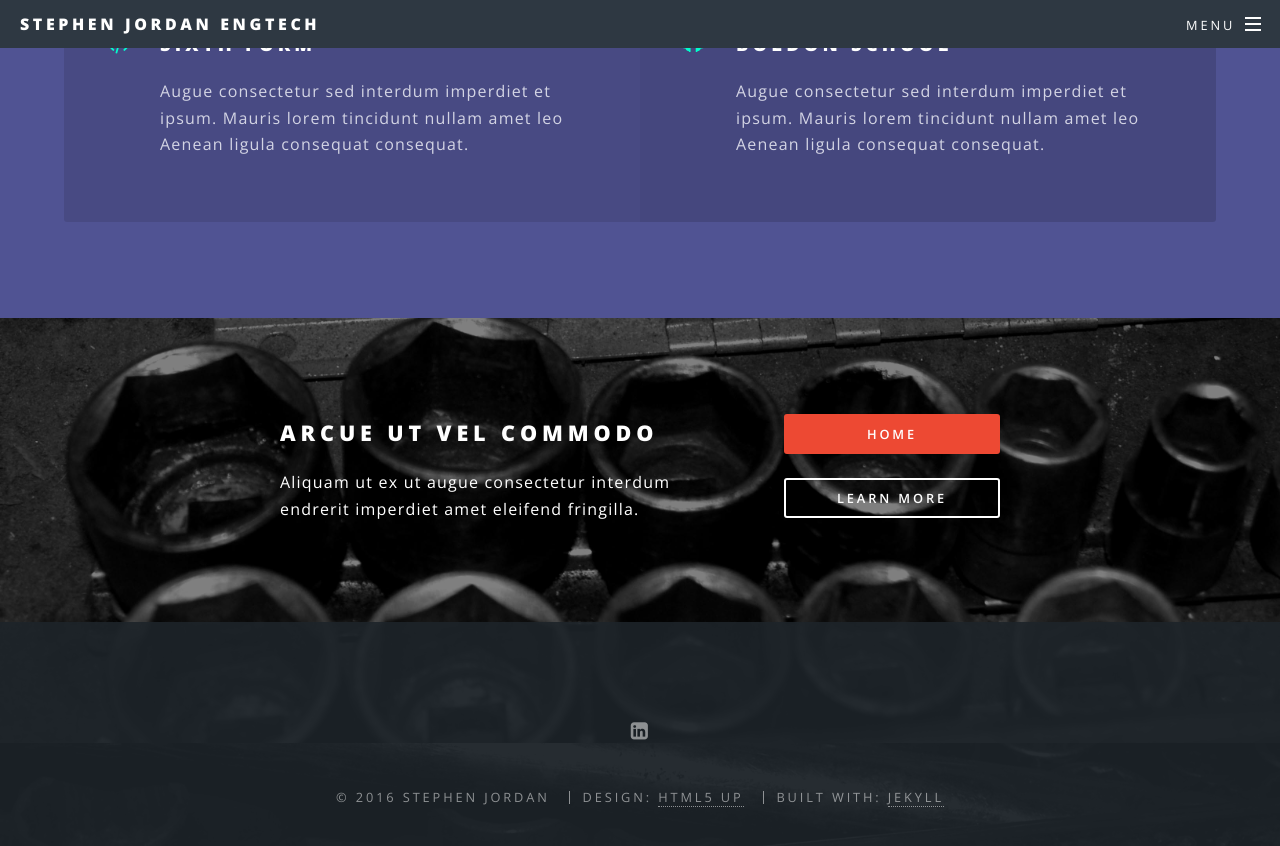
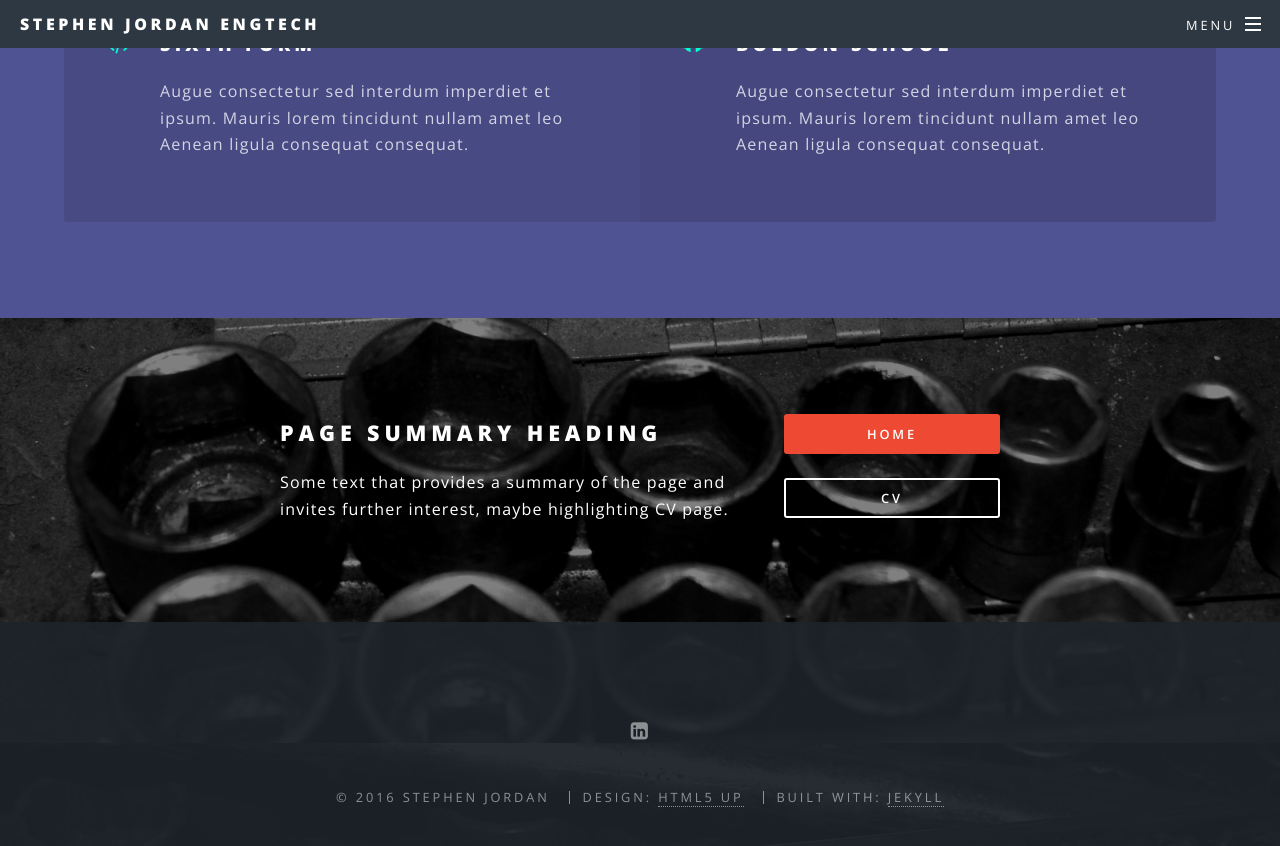
Before and after one commit to SJJUK/SJJUK.github.io, a Jekyll site: the page built from index.html, in a window 1280 px wide and 900 px high, scrolled down 3097 px. Shown: the top 846 px of the window. Built offline with Jekyll 4.4.1, drawn with Linux system fonts in a browser that asks for light colours.

Commit message:
Update index.html

```diff
--- a/index.html
+++ b/index.html
@@ -83,12 +83,12 @@ layout: landing
 					<section id="cta" class="wrapper style4">
 						<div class="inner">
 							<header>
-								<h2>Arcue ut vel commodo</h2>
-								<p>Aliquam ut ex ut augue consectetur interdum endrerit imperdiet amet eleifend fringilla.</p>
+								<h2>Page summary Heading</h2>
+								<p>Some text that provides a summary of the page and invites further interest, maybe highlighting CV page.</p>
 							</header>
 							<ul class="actions vertical">
 								<li><a href="#" class="button fit special">Home</a></li>
-								<li><a href="#" class="button fit">Learn More</a></li>
+								<li><a href="#" class="button fit">CV</a></li>
 							</ul>
 						</div>
 					</section>
```
